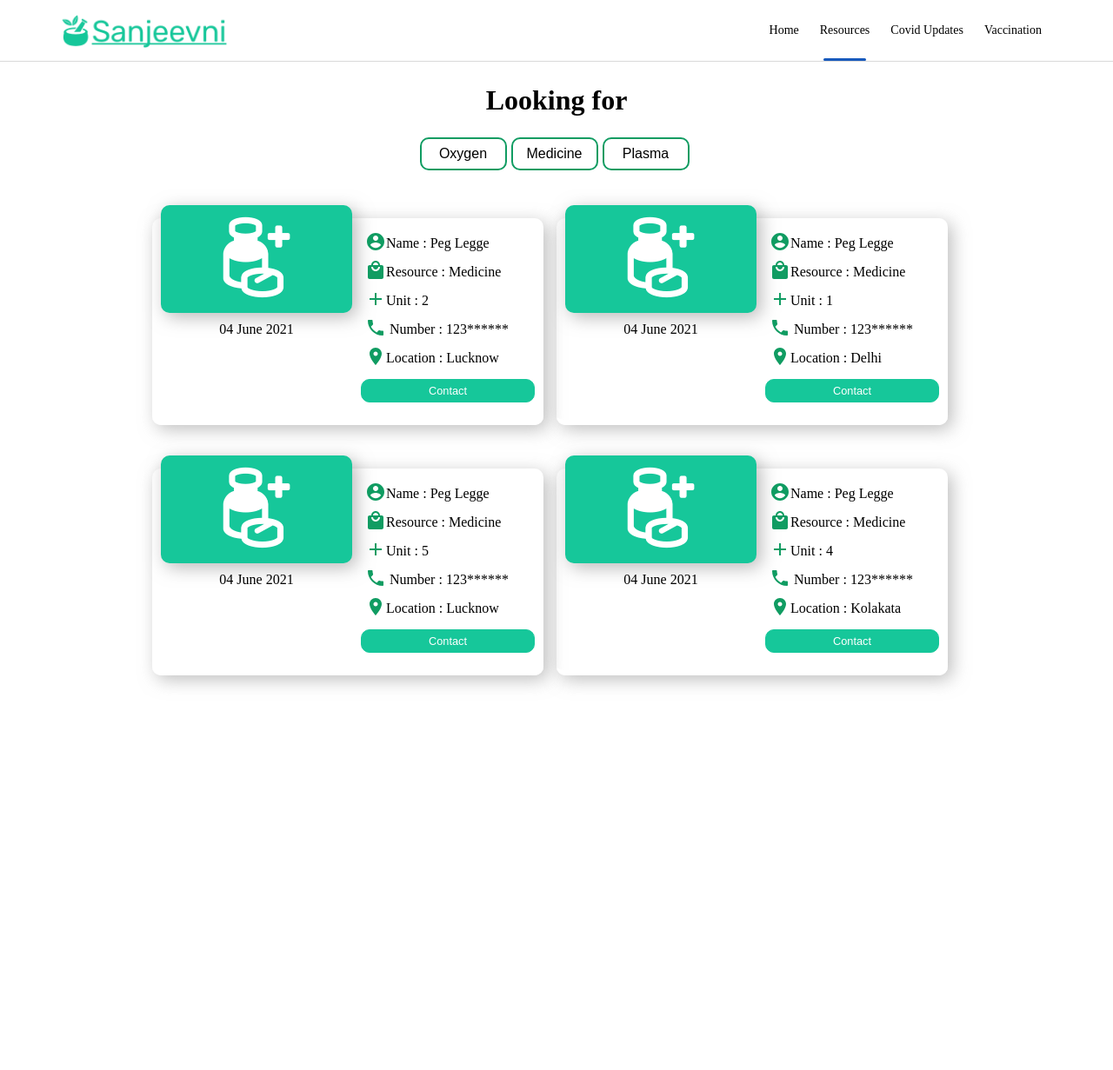
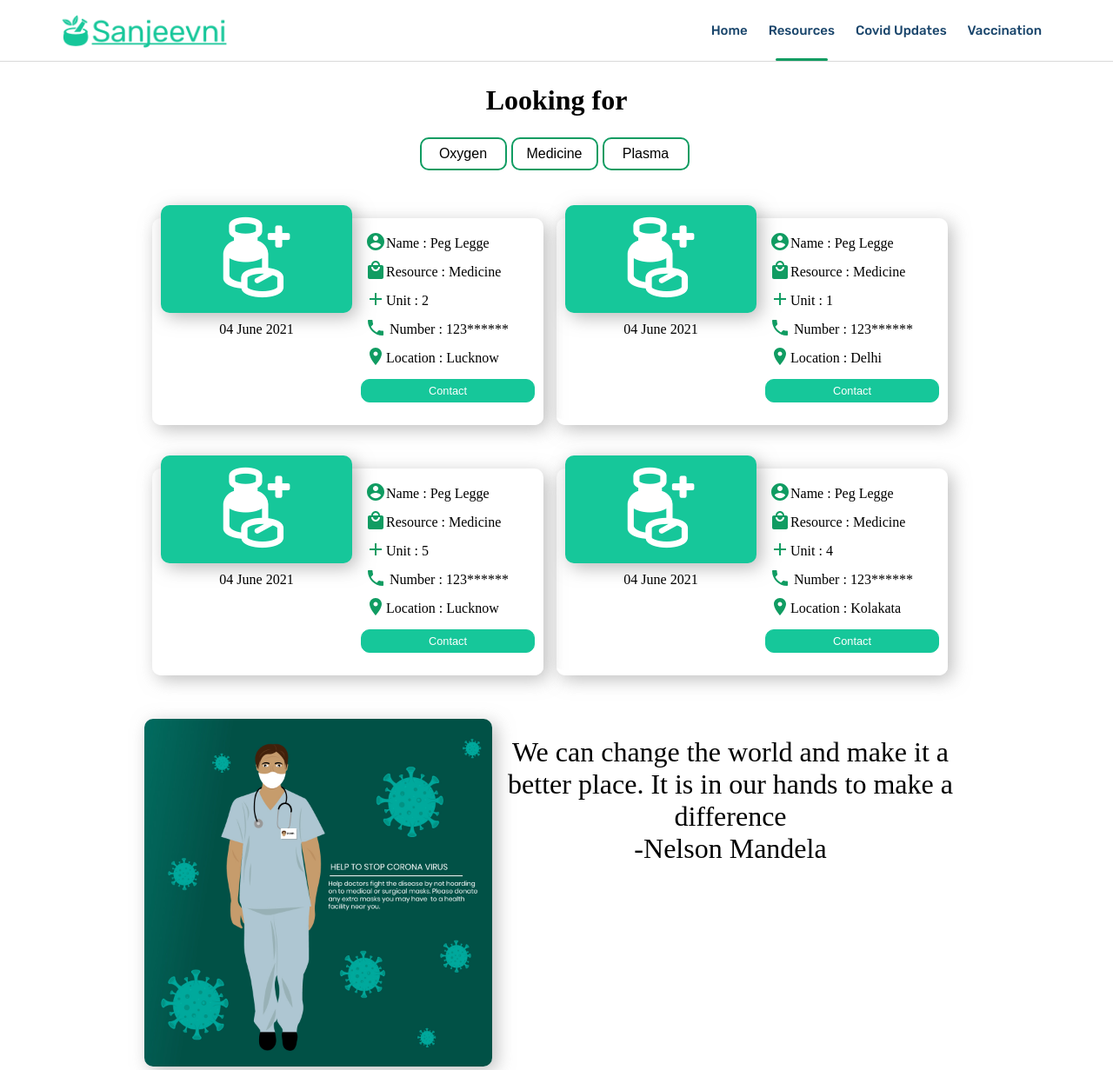
Before and after one commit to vice76/WebOCode, a React (Create React App) app: page /resources/plasma in a window 1280 px wide. Shown: the whole page at 87% size. Before the commit the page ends 827 px from the top, so only its background shows below. Built offline with nearby package versions, Linux system fonts and the light colour scheme.

Commit message:
added font style

```diff
--- a/public/index.html
+++ b/public/index.html
@@ -15,6 +15,12 @@
       user's mobile device or desktop. See https://developers.google.com/web/fundamentals/web-app-manifest/
     -->
     <link rel="manifest" href="%PUBLIC_URL%/manifest.json" />
+
+    <!--Google Font Link-->
+    <link rel="preconnect" href="https://fonts.googleapis.com">
+    <link rel="preconnect" href="https://fonts.gstatic.com" crossorigin>
+    <link href="https://fonts.googleapis.com/css2?family=Rubik:wght@500&display=swap" rel="stylesheet">
+
     <!--
       Notice the use of %PUBLIC_URL% in the tags above.
       It will be replaced with the URL of the `public` folder during the build.
--- a/src/components/home/Landing.js
+++ b/src/components/home/Landing.js
@@ -17,7 +17,7 @@ const Landing = () => {
             <div className="container">
                 <div className="container-left">
                    <h1>Save A Life</h1>
-                   <p>Connect to help others</p>
+                   <p>Connect to <span>help</span> others</p>
                    <div className="button-container">
                        <button className="add-button" onClick={handleopenForm}>Add Resources</button>
                        <button className="view-button" onClick={openDialog}>View Resources</button>
--- a/src/components/resources/Doctor.js
+++ b/src/components/resources/Doctor.js
@@ -1,15 +1,15 @@
 import React from 'react';
-import Doctor from '../../assets/Doctor.png';
+import DoctorPng from '../../assets/Doctor.png';
 
 const Doctor = () => {
     return (
         <div className="Doctor-div">
             <div className="container">
                 <div className="container-left">
-                    <img src={Doctor} alt="doctor-png" />
+                    <img src={DoctorPng} alt="doctor-png" />
                 </div>
-                <div ClassName="container-right">
-                    <p>“We can change the world and make it a better place. It is in our hands to make a difference.” Nelson Mandela</p>
+                <div className="container-right">
+                    <p>We can change the world and make it a better place. It is in our hands to make a difference <br/> -Nelson Mandela</p>
                 </div>
             </div>
         </div>
--- a/src/components/resources/Resources.js
+++ b/src/components/resources/Resources.js
@@ -4,6 +4,7 @@ import { Switch, Route } from "react-router-dom";
 import Oxygen from './Oxygen';
 import Medicine from './Medicine';
 import Plasma from './Plasma';
+import Doctor from './Doctor';
 
 const Resources = () => {
     return (
@@ -14,6 +15,7 @@ const Resources = () => {
             <Route path="/resources/medicine" component={Medicine} />
             <Route path="/resources/plasma" component={Plasma} />
             </Switch>
+            <Doctor />
         </div>
     )
 }
--- a/src/scss/components/_doctor.scss
+++ b/src/scss/components/_doctor.scss
@@ -1,7 +1,33 @@
 .Doctor-div {
+    padding: 0 13%;
+    p {
+        font-size: 2rem;
+        padding-top: 20px;
+
+        @media (max-width: 1000px) {
+            font-size: 1rem;
+        }
+    }
+
+    .container-right {
+        text-align: center;
+    }
 
     .container {
         display: flex;
         justify-content: space-between;
+
+        .container-left {
+
+            img {
+                height: 400px;
+                border-radius: 10px;
+                box-shadow: 5px 5px 20px 0px rgba(136, 136, 136, 0.541);
+            }
+
+            img:hover {
+                box-shadow: 10px 10px 35px 0px rgba(37, 37, 37, 0.541);
+            }
+        }
     }
 }
--- a/src/scss/components/_landing.scss
+++ b/src/scss/components/_landing.scss
@@ -18,6 +18,8 @@
             h1 {
                 padding-top: 170px;
                 font-size: 5rem;
+                font-family: 'Rubik', sans-serif;
+                color: $color-blue;
 
                 @media (max-width: 1000px) {
                     padding-top: 100px;
@@ -28,6 +30,12 @@
             }
             p {
                 font-size: 2.5rem;
+                font-family: 'Rubik', sans-serif;
+                color: $color-blue;
+
+                span {
+                    color: $color-green;
+                }
             }
 
             .button-container {
--- a/src/scss/main.scss
+++ b/src/scss/main.scss
@@ -17,3 +17,4 @@
 @import './components/medicine';
 @import './components/plasma';
 @import './components/bloodbottle';
+@import './components/doctor';
--- a/src/shared/Navbar.module.css
+++ b/src/shared/Navbar.module.css
@@ -55,8 +55,8 @@
   align-items: center;
   justify-content: center;
   line-height: normal;
-  color: black;
-  font-size: 14px;
+  color: #19456B;
+  font-size: 15px;
   text-transform: none;
   font-weight: 500;
   text-decoration: none;
@@ -65,6 +65,7 @@
   padding: 5px 12px 2px 12px;
   border-bottom: 3px solid white;
   top: 0;
+  font-family: 'Rubik', sans-serif;
   position: relative;
 }
 
@@ -77,7 +78,7 @@ a.selected::after,
   display: block;
   position: absolute;
   bottom: -3px;
-  background: #185abc;
+  background: #109c62;
   z-index: 2;
   width: 60%;
 }
```
